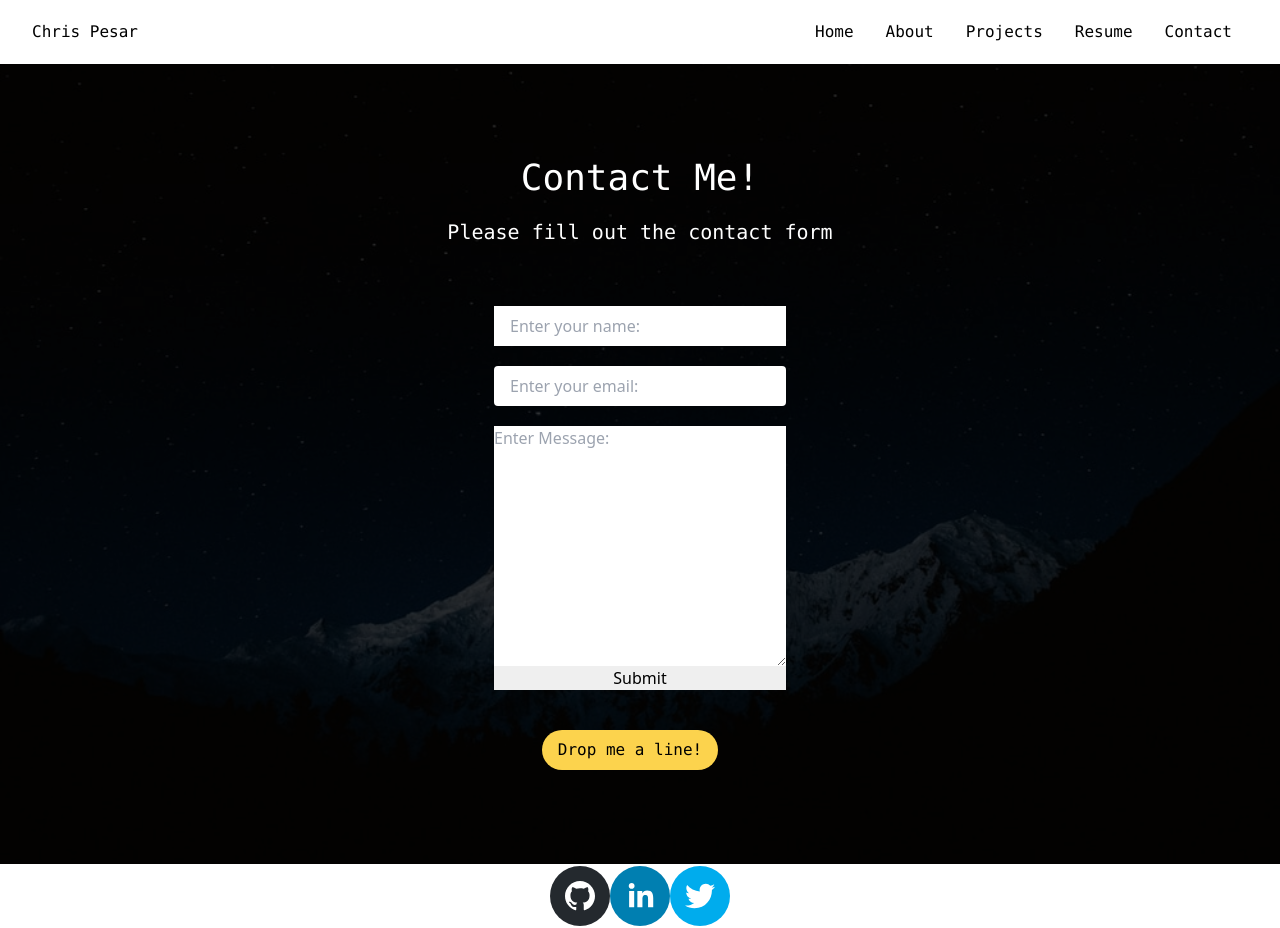
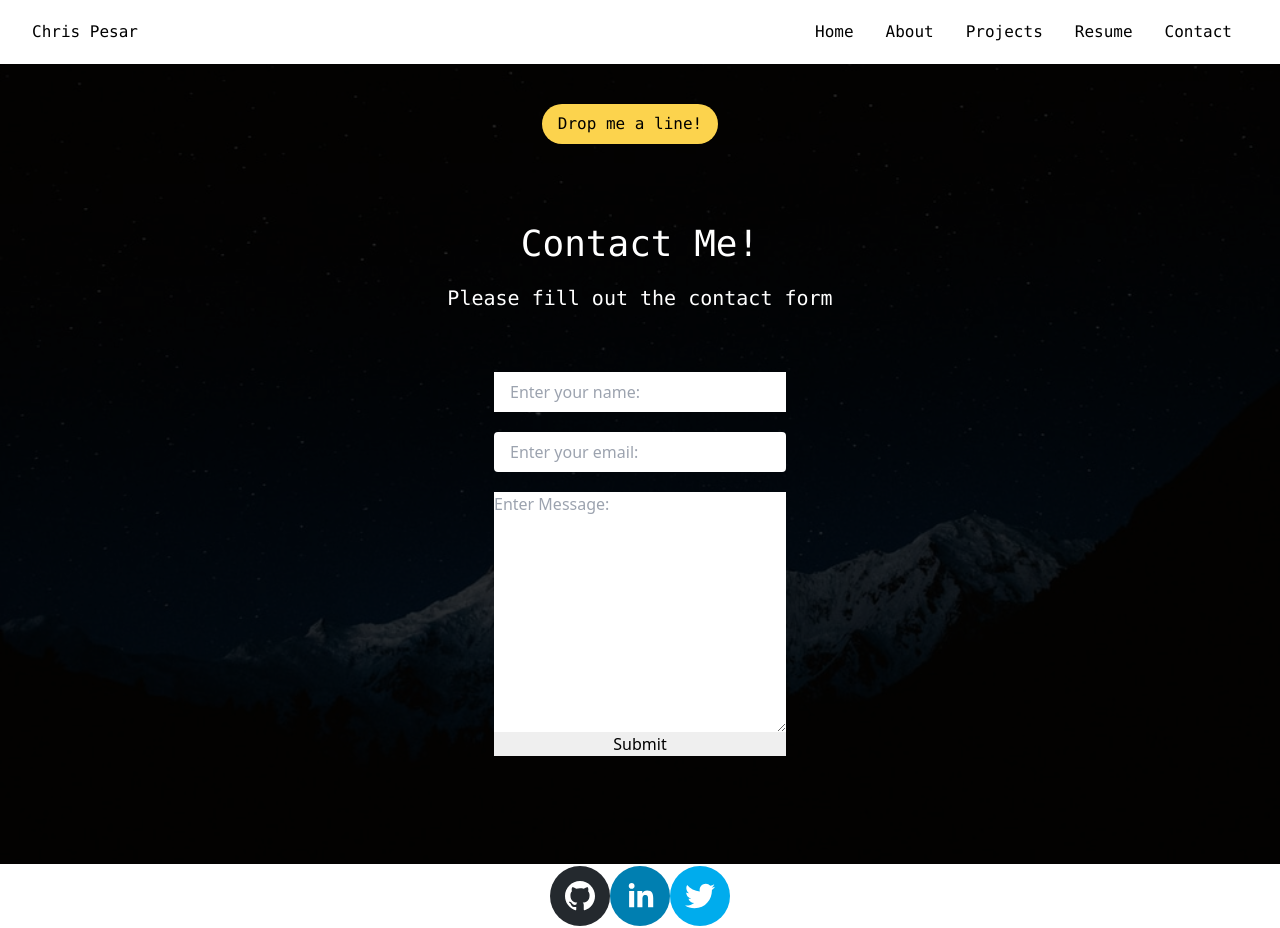
Before and after one commit to cpesar/chris-portfolio, a React (Create React App) app: page /contact in a window 1280 px wide. Built offline with nearby package versions, Linux system fonts and the light colour scheme.

Commit message:
moved drop me a line to top of contact page

```diff
--- a/src/pages/Contact.js
+++ b/src/pages/Contact.js
@@ -43,8 +43,15 @@ const Contact = () => {
 
 
   return (
-    <section className="Home">
-      <div className="overlay flex flex-col items-center justify-center" onSubmit={handleSubmit}>
+    <main className="Home">
+      <section className="overlay">
+        <section className="p-10 flex flex-col items-center justify-center">
+          <p className="mr-5 bg-yellow-300 py-2 px-4 rounded-full font-mono hover:bg-blue-500">
+            <Email label=" Drop me a line!" mailto="mailto:chrispesar1@gmail.com" />
+          </p>
+        </section>
+
+        <section className=" flex flex-col items-center justify-center" onSubmit={handleSubmit}>
           <div className="p-10">
             <h2 className="text-white font-mono mb-5 text-center text-4xl">Contact Me!</h2>
             <p className="text-white font-mono mb-5 text-center text-xl">
@@ -97,13 +104,9 @@ const Contact = () => {
           )} */}
           </form>
 
-        <div className="p-10">
-          <p className="mr-5 bg-yellow-300 py-2 px-4 rounded-full font-mono hover:bg-blue-500">
-            <Email label=" Drop me a line!" mailto="mailto:chrispesar1@gmail.com" />
-          </p>
-        </div>
-      </div>
         </section>
+      </section>
+    </main>
 
   )
 }
```
Lines whose indentation alone changed are shown as unchanged.
